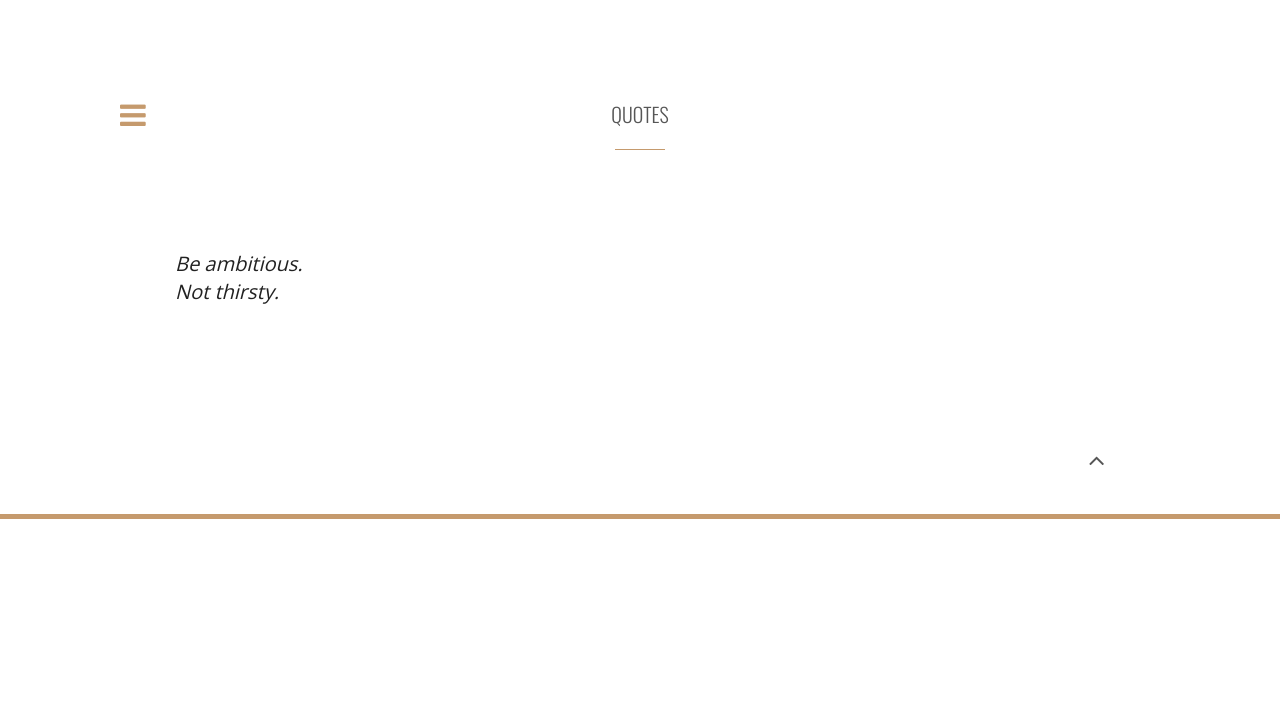
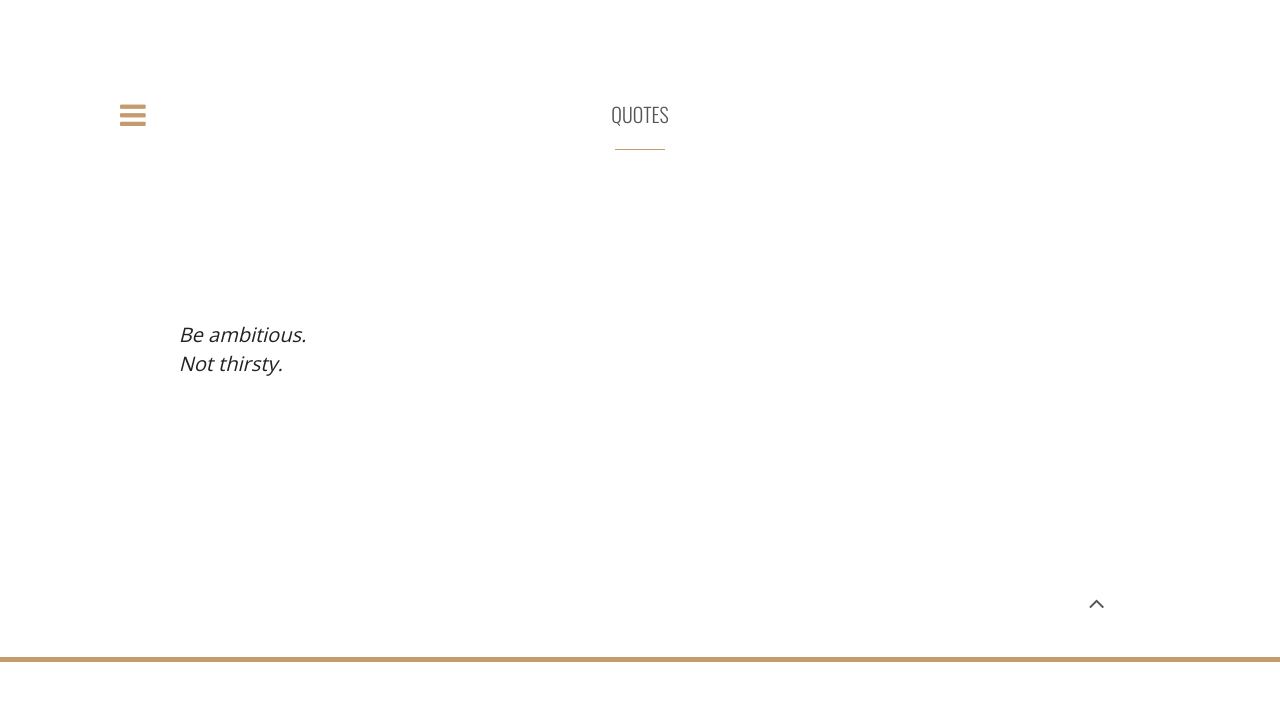
Before and after one commit to puds/serriferous.github.io, a Jekyll site: the page built from quotes/index.html, in a window 1280 px wide. Shown: the top 701 px of the page. Built offline with Jekyll 4.4.1, drawn with Linux system fonts in a browser that asks for light colours; nearby versions of some CDN libraries; comment, search, counter and statistics services are not loaded.

Commit message:
Update index.html

```diff
--- a/quotes/index.html
+++ b/quotes/index.html
@@ -31,7 +31,13 @@ title: Quotes
                                     <h7><p class="lead">{{ quotes.author }}</p></h7>
                                     <div class="hline"></div>
                                 </div>
-                                        <h12>{{quotes.excerpt}}</h12>
+
+                                <div>
+                                <span style="display: inline-block; vertical-align: middle; height: 200px"></span>
+                                <span style="display: inline-block; vertical-align: middle;"><h12>{{quotes.excerpt}}</h12></span>
+                                </div>
+
+
                             </a>
                         </div>
                     </div>
```
